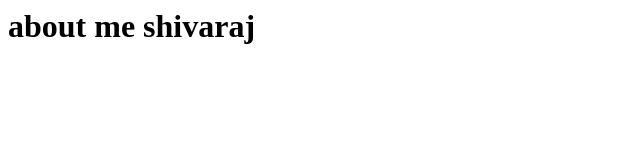
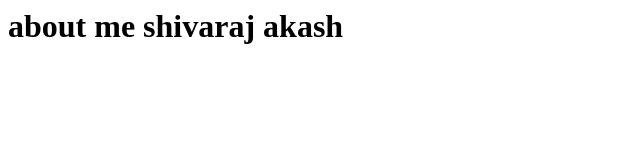
Before and after one commit to shivaraj121993/test, a plain HTML site: page about.html in a window 1280 px wide. Shown: the whole page, without its empty margins (0-640 px from the left). Drawn offline with Linux system fonts and the light colour scheme.

Commit message:
about.html cahnged

```diff
--- a/about.html
+++ b/about.html
@@ -3,6 +3,6 @@
         <h1> </h1>
     </head>
     <body>
-        <h1> about me shivaraj </h1>
+        <h1> about me shivaraj akash</h1>
     </body>
 </html>
```
